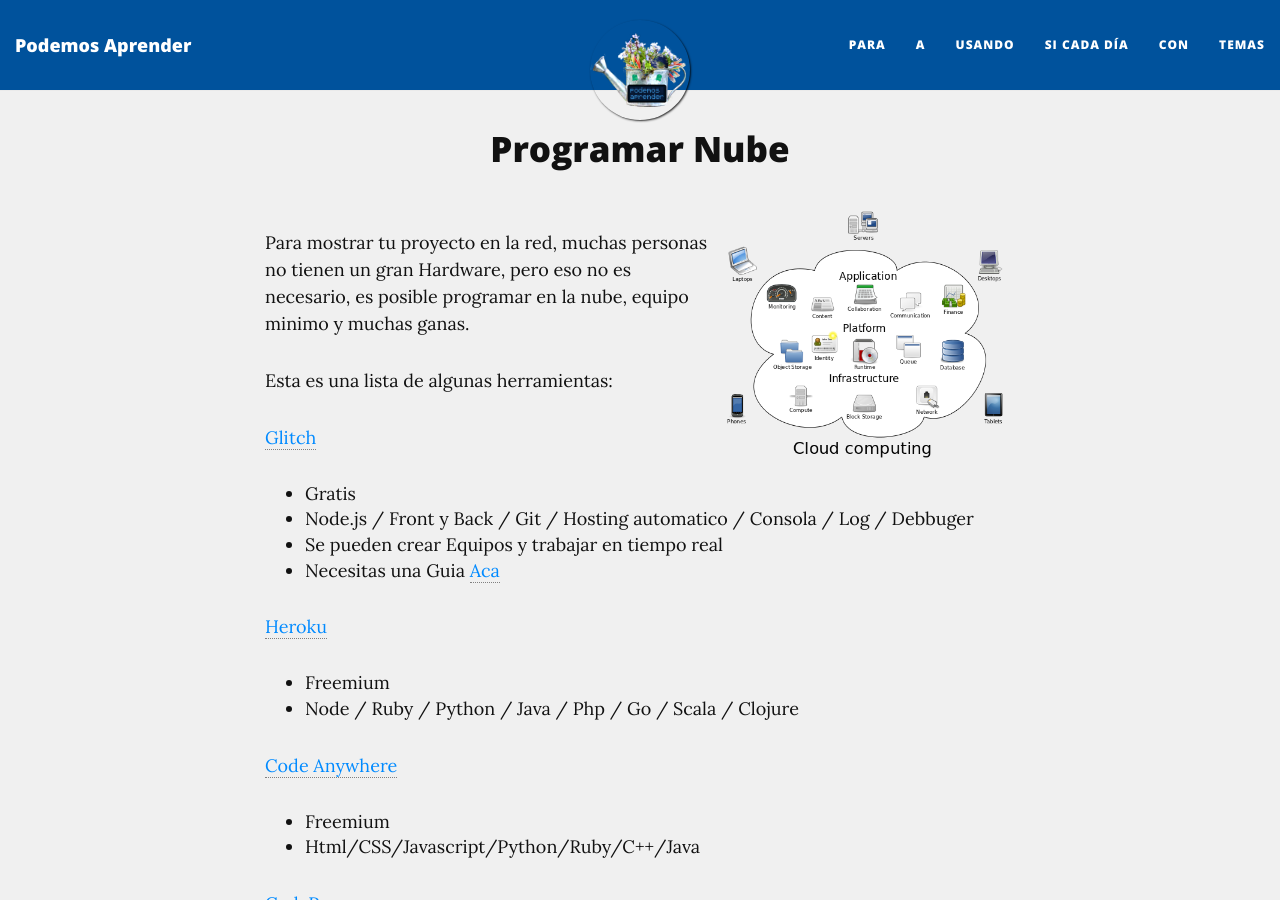
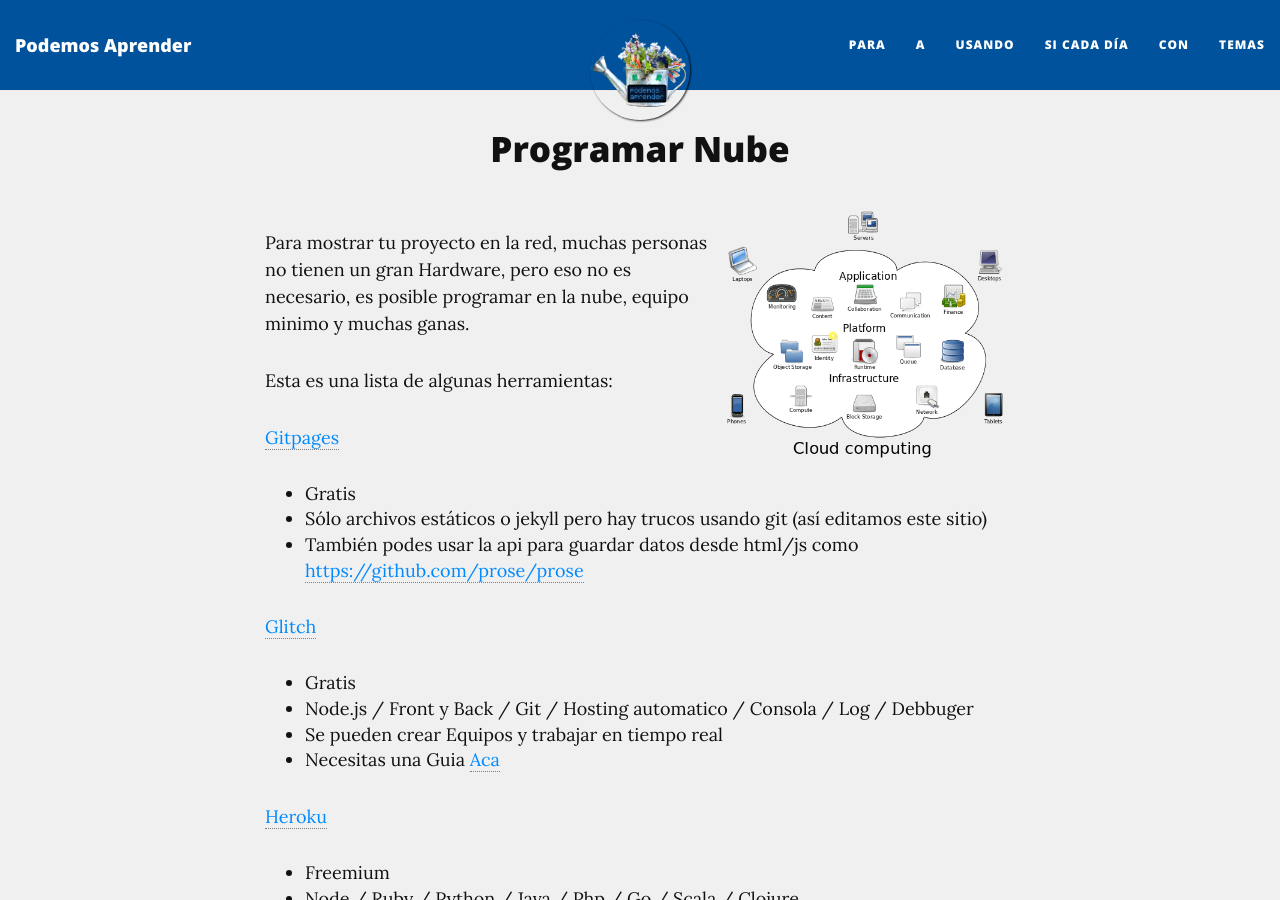
Before and after one commit to podemosaprender/podemosaprender.github.io, a Jekyll site: the page built from _contenidos/50programar/programar-nube.md, in a window 1280 px wide and 900 px high. Built offline with Jekyll 4.4.1, drawn with Linux system fonts in a browser that asks for light colours; nearby versions of some CDN libraries; some of the changed text lies outside the part shown.

Commit message:
FUNCIONA: gitpages, tutorial

```diff
--- a/_contenidos/50programar/programar-nube.md
+++ b/_contenidos/50programar/programar-nube.md
@@ -8,6 +8,12 @@ Para mostrar tu proyecto en la red, muchas personas no tienen un gran Hardware,
 
 
 Esta es una lista de algunas herramientas:
+
+[Gitpages](https://github.com)
+
+* Gratis
+* Sólo archivos estáticos o jekyll pero hay trucos usando git (así editamos este sitio)
+* También podes usar la api para guardar datos desde html/js como <https://github.com/prose/prose>
 
 [Glitch](https://glitch.com/)
 
@@ -20,6 +26,7 @@ Esta es una lista de algunas herramientas:
 
 * Freemium
 * Node / Ruby / Python / Java / Php / Go / Scala / Clojure
+* Hicimos un tutorial {/usando/java-en-la-nube-con-heroku} {/con/marianopuchettta}
 
 [Code Anywhere](https://codeanywhere.com)
 
```
